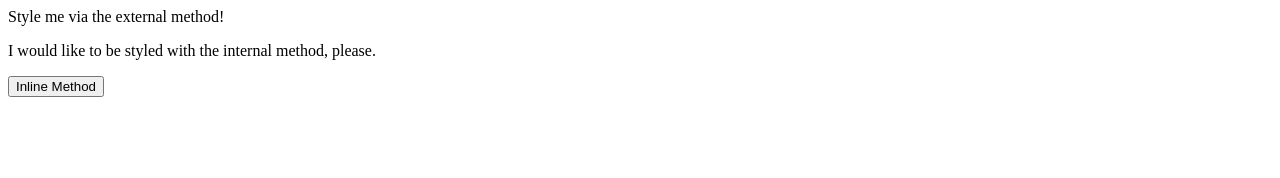
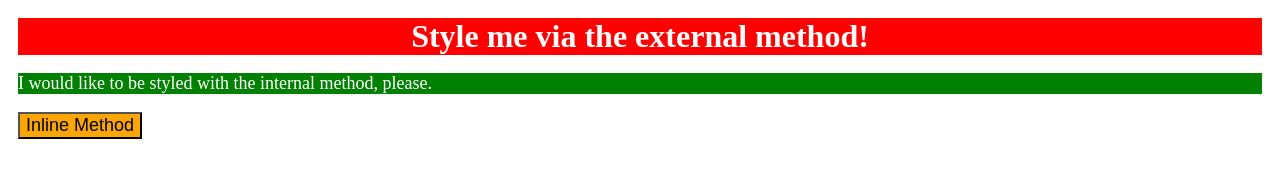
Before and after one commit to OptimisticToaster/odin-project, a plain HTML site: page css-exercises/foundations/01-css-methods/index.html in a window 1280 px wide. Drawn offline with Linux system fonts and the light colour scheme.

Commit message:
Foundations 01 Completed.

```diff
--- a/css-exercises/foundations/01-css-methods/index.html
+++ b/css-exercises/foundations/01-css-methods/index.html
@@ -4,11 +4,19 @@
   <meta charset="UTF-8">
   <meta http-equiv="X-UA-Compatible" content="IE=edge">
   <meta name="viewport" content="width=device-width, initial-scale=1.0">
+  <link rel="stylesheet" type="text/css" href="style.css">
+  <style>
+    p {
+      background-color: green;
+      color: white;
+      font-size: 18px;
+    }
+  </style>
   <title>Methods for Adding CSS</title>
 </head>
 <body>
   <div>Style me via the external method!</div>
   <p>I would like to be styled with the internal method, please.</p>
-  <button>Inline Method</button>
+  <button style="background-color: orange; font-size: 18px;">Inline Method</button>
 </body>
 </html>
--- /dev/null
+++ b/css-exercises/foundations/01-css-methods/style.css
@@ -0,0 +1,11 @@
+body {
+    padding: 10px;
+}
+
+div {
+    background-color: red;
+    color: white;
+    font-size: 32px;
+    text-align: center;
+    font-weight: 700;
+}
```
